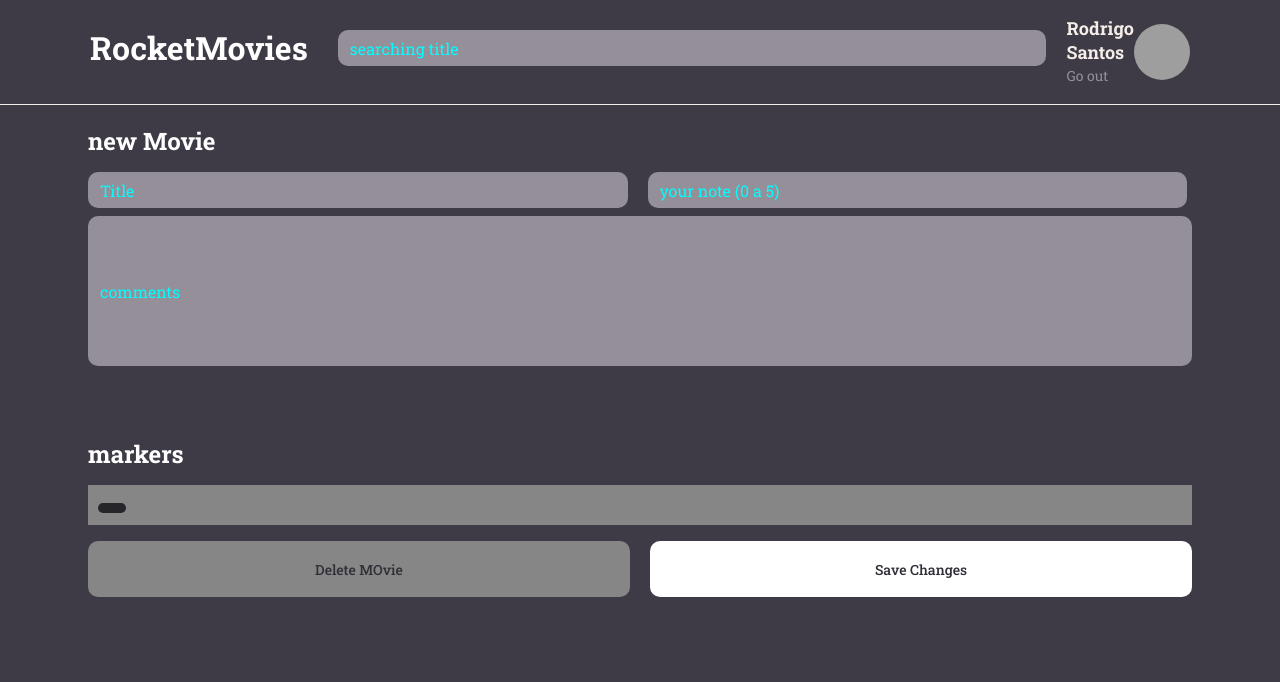
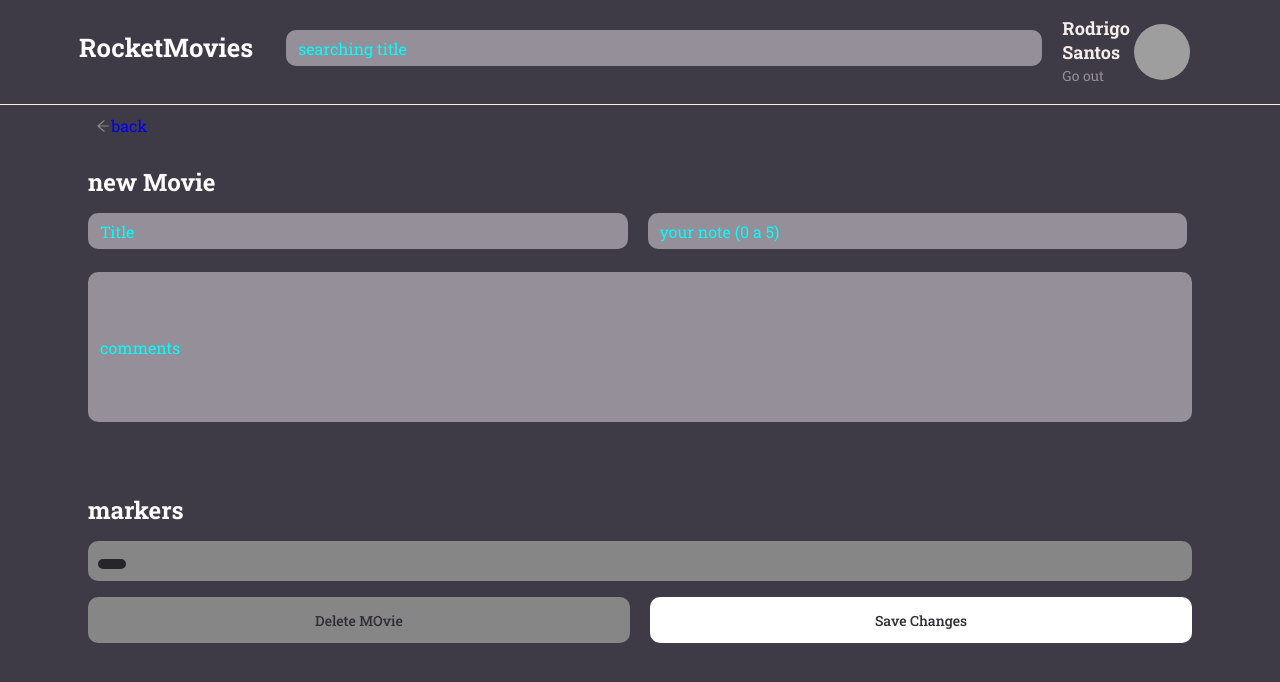
Before and after one commit to RodrigoSantos0660/movies, a React (Vite) app in the folder rocket movies/: page / in a window 1280 px wide. Shown: the top 682 px of the page. Built offline with nearby package versions, Linux system fonts and the light colour scheme; grey boxes are pictures that could not be loaded.

Commit message:
changed creation page

```diff
--- a/rocket movies/src/Components/Logo/index.jsx
+++ b/rocket movies/src/Components/Logo/index.jsx
@@ -3,7 +3,7 @@ import { Container } from "./styles";
 export function Logo () {
  return(
   <Container>
-  <h1>RocketMovies</h1>
+    <h1>RocketMovies</h1>
   </Container>
   )
 }
--- a/rocket movies/src/Components/Logo/styles.js
+++ b/rocket movies/src/Components/Logo/styles.js
@@ -1,15 +1,17 @@
 import styled from 'styled-components';
 
 export const Container = styled.div`
-   width: auto;
+   width:auto;
    height: 56px;
-
+   font-size: 0.8rem ;
    display: flex;
    align-items: center;
    justify-content: center;
 
    color: white;
-   margin-right: 30px;
+   padding-left: 9%;
+   margin-right: 3%;
+   margin-left:-10%;
    background-color: transparent ;
 
    padding-bottom: 10px;
--- a/rocket movies/src/pages/Create/index.jsx
+++ b/rocket movies/src/pages/Create/index.jsx
@@ -1,19 +1,27 @@
-import { Container } from './styles';
+import { AiOutlineArrowLeft } from 'react-icons/ai'
 import { Header } from '../../Components/Header';
 import { Section } from '../../Components/Section';
 import { Button } from '../../Components/Button'
 import { Input } from '../../Components/Input';
 import { Tags } from '../../Components/Tags';
-
+import { Logo } from '../../Components/Logo';
+import { Container } from './styles';
 
 export function Create() {
   return (
     <Container>
+      <div class="logo">
+        <Logo />
+      </div>
       <Header />
+      <div class="btn_back">
+        <AiOutlineArrowLeft />
+        <a href="/">back</a>
+      </div>
       <Section title="new Movie">
         <div class="inputs">
           <Input type="text" placeholder="Title" />
-          <Input type="number" placeholder="your note (0 a 5)"/>
+          <Input type="number" placeholder="your note (0 a 5)" />
         </div>
         <div class="text_area">
           <Input type="text-area" placeholder="comments" />
@@ -22,10 +30,10 @@ export function Create() {
 
       <Section title="markers">
         <div class="tags_into">
-          <Tags/>
+          <Tags />
         </div>
         <div class="buttons">
-          <Button title="Delete MOvie"/>
+          <Button title="Delete MOvie" />
           <Button title="Save Changes" />
         </div>
 
--- a/rocket movies/src/pages/Create/styles.js
+++ b/rocket movies/src/pages/Create/styles.js
@@ -6,15 +6,52 @@ export const Container = styled.main`
   align-items: center;
   overflow-y: auto;
 
+
+  .logo{
+    display:none;
+    margin-top: 30px;
+   }
+  .header{
+   position :fixed ;
+  }
+
+
+  @media (max-width:450px){
+   header{
+    display: none;
+   }
+   .logo{
+    display:flex;
+   }
+  }
+
+
+  .btn_back{
+    display: flex;
+    align-items: center;
+    justify-content: start;
+    padding: 10px;
+    width: 87%;
+
+  }
+
+  .btn_back :nth-child(1){
+   margin-left: 2px;
+   color: #868686;
+
+  }
+
 .inputs{
   display: flex;
   align-items: center;
   justify-content: center;
   margin-right: -15px;
   margin-top: 15px;
+  margin-bottom: 15px;
 }
 .text_area input{
   height: 150px;
+
 }
 
 .tags_into{
@@ -26,6 +63,7 @@ export const Container = styled.main`
   width: 100%;
   height: 40px;
   margin-top: 15px;
+  border-radius: 10px;
 }
 .buttons{
   display: flex;
@@ -34,11 +72,13 @@ export const Container = styled.main`
 section {
   background-color: transparent;
 }
+
+.buttons :nth-child(2){
+  background-color: white;
+}
 button {
- background-color: white;
-}
-
-.buttons :nth-child(1){
-background-color: #868686;
+ border: 10pz solid black;
+ background-color:#868686;
+ height: 46px;
 }
 `;
```
